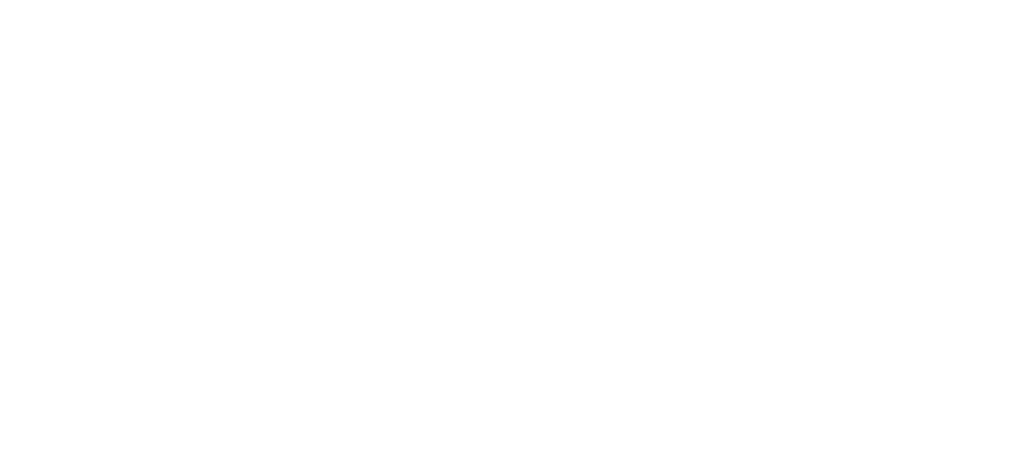
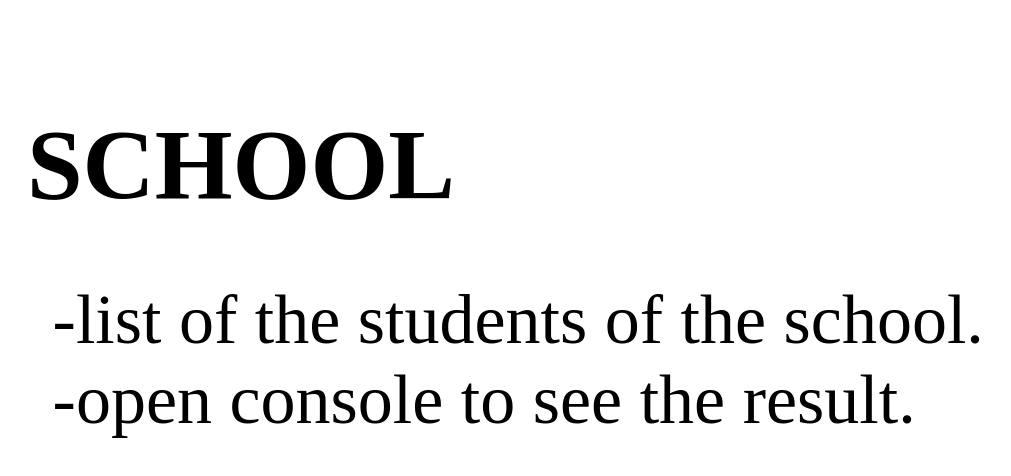
Before and after one commit to pryntl/school, a plain HTML site: page index.html in a window 1280 px wide. Shown: the whole page, without its empty margins (101-1112 px from the left). Drawn offline with Linux system fonts and the light colour scheme.

Commit message:
feat [html file]
added a short description to the main page.

```diff
--- a/index.html
+++ b/index.html
@@ -3,9 +3,11 @@
 <head>
     <meta charset="UTF-8">
     <meta name="viewport" content="width=device-width, initial-scale=1.0">
-    <title>Document</title> <script src="script.js"></script>
+    <title>Document</title> <script src="script.js"></script> <link rel="stylesheet" href="style.css">
 </head>
 <body>
-
+    <h1 id="title"> SCHOOL</h1>
+    <div id="desc">-list of the students of the school.</div>
+    <div id="guide">-open console to see the result.</div>
 </body>
 </html>
```
